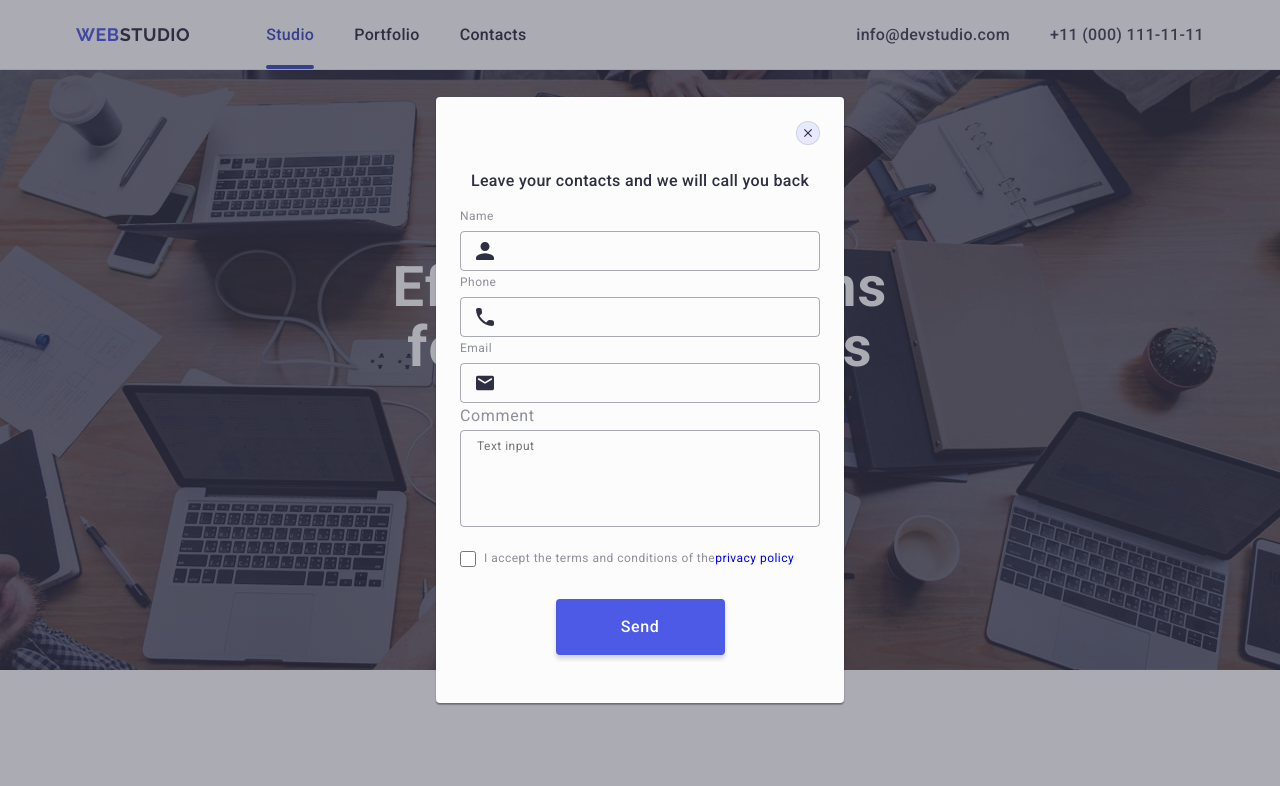
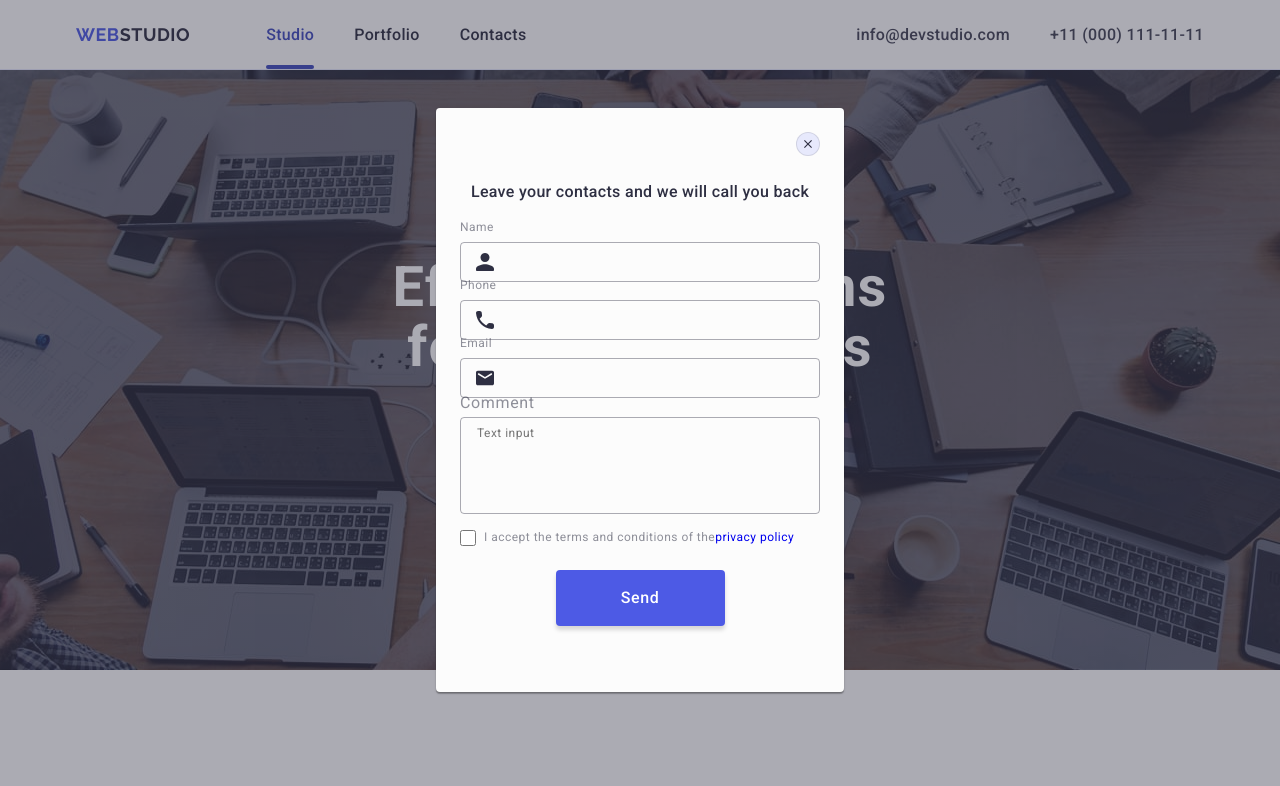
Before and after one commit to SCBProd/goit-markup-hw-05, a plain HTML site: page index.html in a window 1280 px wide. Shown: the top 786 px of the page. Drawn offline with nearby package versions, Linux system fonts and the light colour scheme.

Commit message:
granata1

```diff
--- a/index.html
+++ b/index.html
@@ -457,7 +457,7 @@
 
             <form class="modal-form" action="#" method="post">
 
-                <div class="modal-form-div">
+
                     <div class="input-container">
                     <label class="modal-label" for="user-name">Name</label>
                     <div class="input-svg-div">
@@ -502,7 +502,7 @@
 
             </div>
 
-        </div>
+
     <button type="submit" class="send-button">Send</button>
 
 
```
